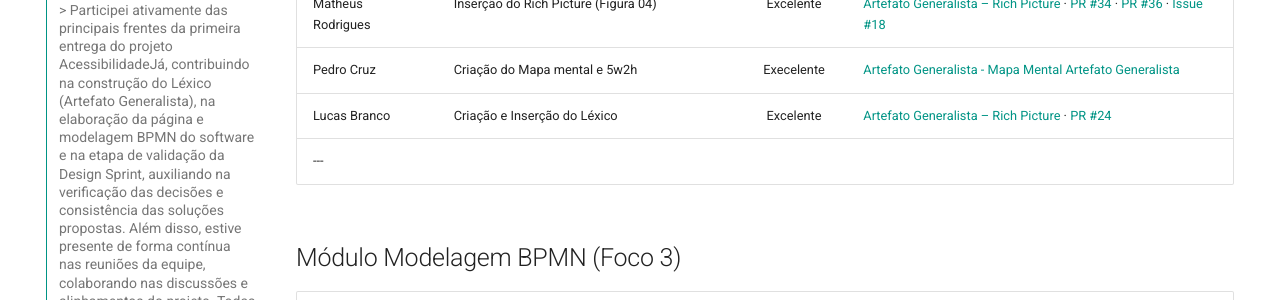
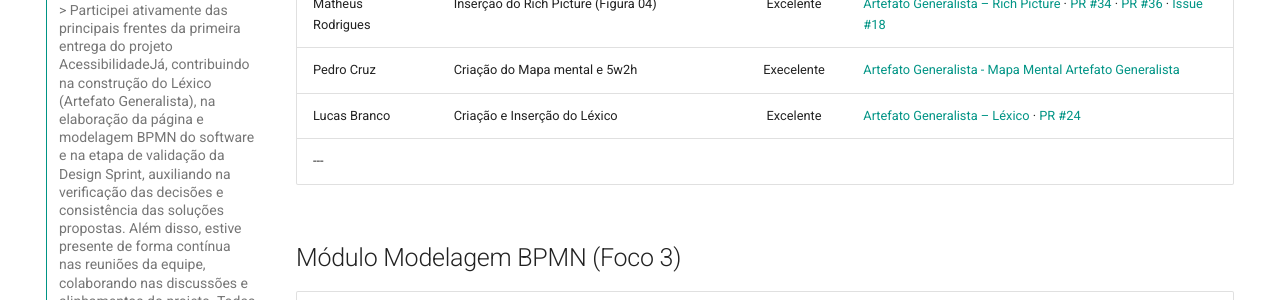
Before and after one commit to UnBArqDsw2026-1-Turma02/2026.01-T02_G4_AcessibilidadeJa_Entrega_01, an MkDocs documentation site: the page built from docs/Base/1.4.ParticipacoesBase.md, in a window 1280 px wide and 900 px high, scrolled down 1679 px. Shown: the part 152-452 px from the top of the window. Built offline with MkDocs 1.6.1 and Material for MkDocs 9.7.7, drawn with Linux system fonts in a browser that asks for light colours; comment, search, counter and statistics services are not loaded.

Commit message:
docs: correções ortograficas

```diff
--- a/docs/Base/1.4.ParticipacoesBase.md
+++ b/docs/Base/1.4.ParticipacoesBase.md
@@ -36,7 +36,7 @@ Breve relato sobre as participações e contribuições de cada membro à primei
 | Fábio Araújo | Criação do Glossário | Boa | [Artefato Generalista – Glossário](https://unbarqdsw2026-1-turma02.github.io/2026.01-T02_G4_AcessibilidadeJa_Entrega_01/Base/1.2.ArtefatoGeneralista.html#glossario) |
 | Matheus Rodrigues | Inserção do Rich Picture (Figura 04) | Excelente | [Artefato Generalista – Rich Picture](https://unbarqdsw2026-1-turma02.github.io/2026.01-T02_G4_AcessibilidadeJa_Entrega_01/Base/1.2.ArtefatoGeneralista.html#rich-picture) · [PR #34](https://github.com/UnBArqDsw2026-1-Turma02/2026.01-T02_G4_AcessibilidadeJa_Entrega_01/pull/34) · [PR #36](https://github.com/UnBArqDsw2026-1-Turma02/2026.01-T02_G4_AcessibilidadeJa_Entrega_01/pull/36) · [Issue #18](https://github.com/UnBArqDsw2026-1-Turma02/2026.01-T02_G4_AcessibilidadeJa_Entrega_01/issues/18) |
 | Pedro Cruz | Criação do Mapa mental e 5w2h | Execelente | [Artefato Generalista - Mapa Mental](https://unbarqdsw2026-1-turma02.github.io/2026.01-T02_G4_AcessibilidadeJa_Entrega_01/Base/1.2.ArtefatoGeneralista.html#mapas-mentais) [Artefato Generalista](https://github.com/UnBArqDsw2026-1-Turma02/2026.01-T02_G4_AcessibilidadeJa_Entrega_01/issues/8)|
-| Lucas Branco | Criação e Inserção do Léxico | Excelente | [Artefato Generalista – Rich Picture](https://unbarqdsw2026-1-turma02.github.io/2026.01-T02_G4_AcessibilidadeJa_Entrega_01/Base/1.2.ArtefatoGeneralista.html#lexico) · [PR #24](https://github.com/UnBArqDsw2026-1-Turma02/2026.01-T02_G4_AcessibilidadeJa_Entrega_01/pull/24)
+| Lucas Branco | Criação e Inserção do Léxico | Excelente | [Artefato Generalista – Léxico](https://unbarqdsw2026-1-turma02.github.io/2026.01-T02_G4_AcessibilidadeJa_Entrega_01/Base/1.2.ArtefatoGeneralista.html#lexico) · [PR #24](https://github.com/UnBArqDsw2026-1-Turma02/2026.01-T02_G4_AcessibilidadeJa_Entrega_01/pull/24)
 ---
 
 ## Módulo Modelagem BPMN (Foco 3)
```
